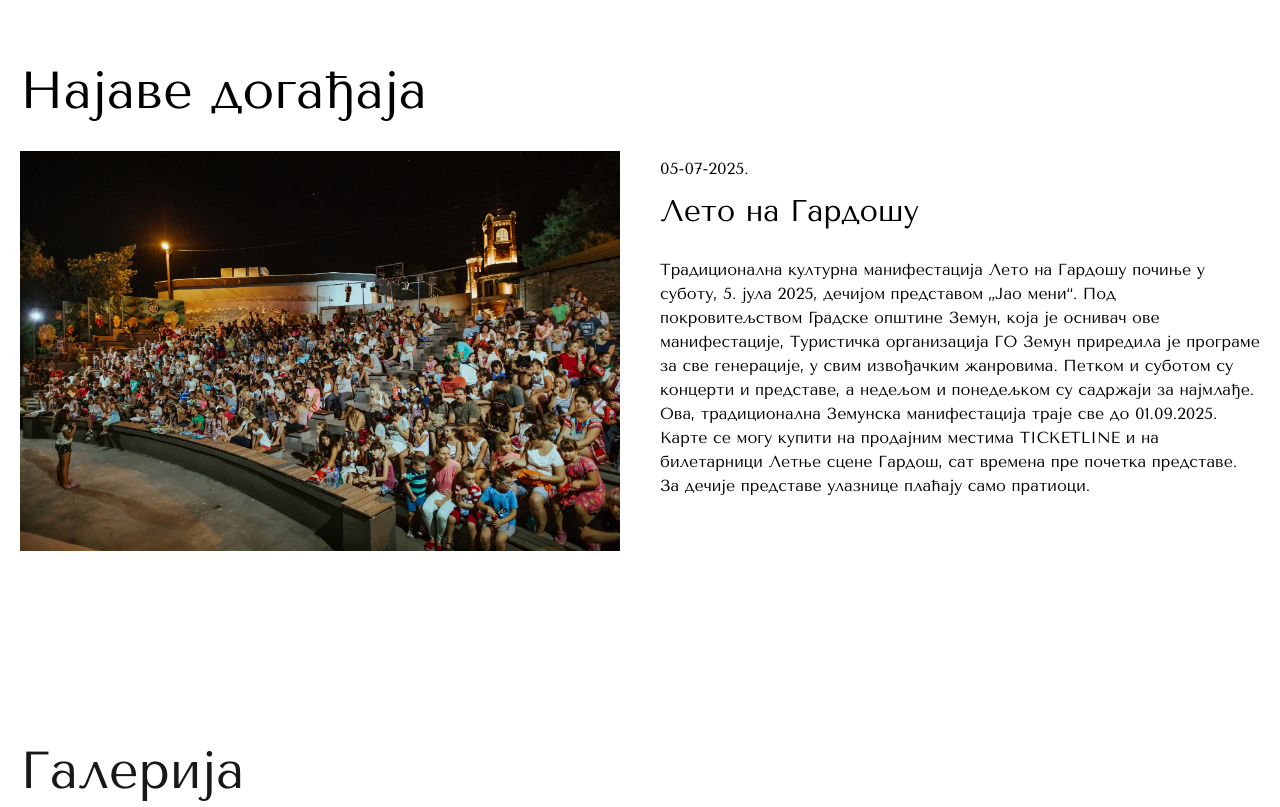
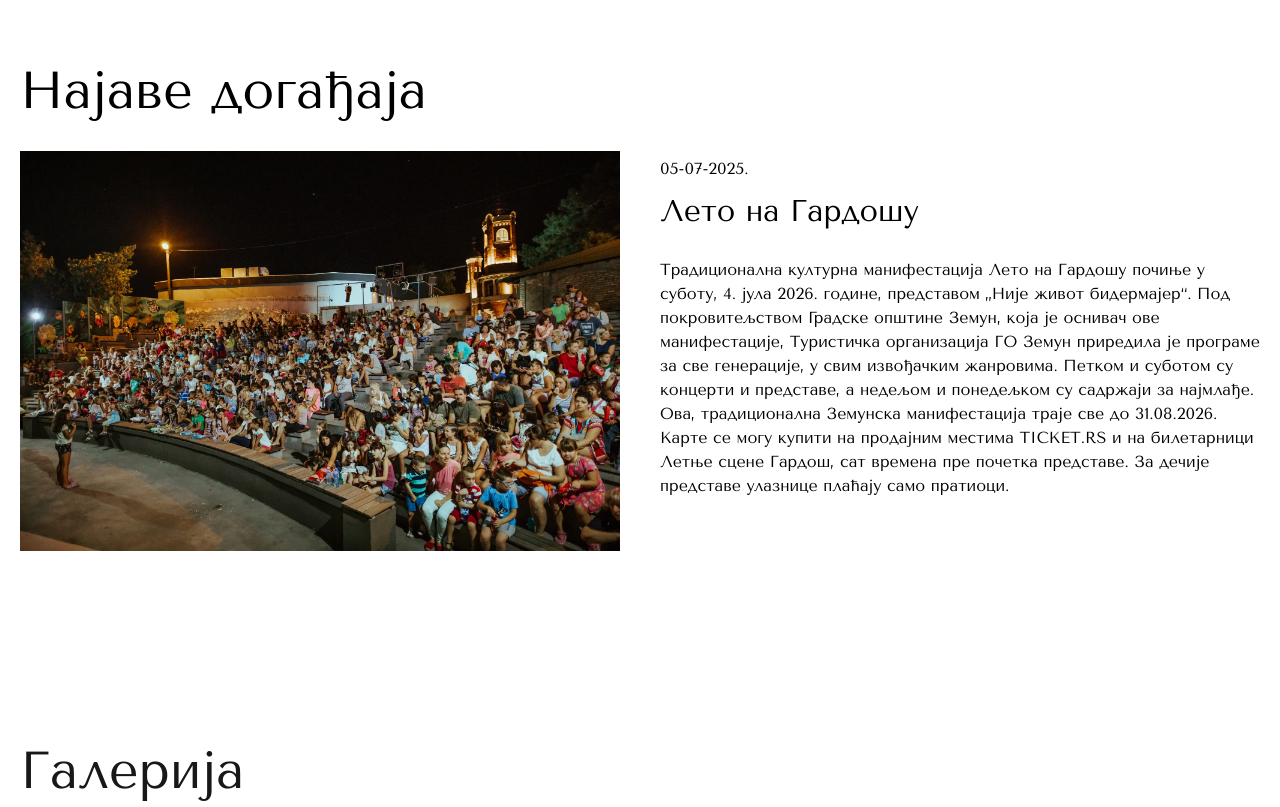
Before and after one commit to tkzzemun/zemuncenter, a Jekyll site: the page built from _pages/index.md, in a window 1280 px wide and 900 px high, scrolled down 1140 px, cut to the strip 0-807 px from the top of the window. Built offline with Jekyll 4.4.1, drawn with Linux system fonts in a browser that asks for light colours; some web fonts are replaced.

Commit message:
TinaCMS content update

```diff
--- a/_pages/index.md
+++ b/_pages/index.md
@@ -3,58 +3,25 @@ permalink: //
 event:
   - date: 29/10/23
     title: Wine fest
-    text: >-
-      Lorem ipsum dolor sit amet, consectetur adipiscing elit, sed do eiusmod
-      tempor incididunt ut labore et dolore magna aliqua. Ut enim ad minim
-      veniam, quis nostrud exercitation ullamco laboris nisi ut aliquip ex ea
-      commodo consequat. Duis aute irure dolor in reprehenderit in voluptate
-      velit esse cillum dolore eu fugiat nulla pariatur. Excepteur sint occaecat
-      cupidatat non proident, sunt in culpa qui officia deserunt mollit anim id
-      est laborum. Lorem ipsum dolor sit amet, consectetur adipiscing elit, sed
-      do eiusmod tempor incididunt ut labore et dolore magna aliqua. Ut enim ad
-      minim veniam, quis nostrud exercitation ullamco laboris nisi ut aliquip ex
-      ea commodo consequat.
+    text: 'Lorem ipsum dolor sit amet, consectetur adipiscing elit, sed do eiusmod tempor incididunt ut labore et dolore magna aliqua. Ut enim ad minim veniam, quis nostrud exercitation ullamco laboris nisi ut aliquip ex ea commodo consequat. Duis aute irure dolor in reprehenderit in voluptate velit esse cillum dolore eu fugiat nulla pariatur. Excepteur sint occaecat cupidatat non proident, sunt in culpa qui officia deserunt mollit anim id est laborum. Lorem ipsum dolor sit amet, consectetur adipiscing elit, sed do eiusmod tempor incididunt ut labore et dolore magna aliqua. Ut enim ad minim veniam, quis nostrud exercitation ullamco laboris nisi ut aliquip ex ea commodo consequat.'
     image: /img/9E1A5356.webp
   - date: 12/08/23
     title: Rock Opera
-    text: >-
-      Lorem ipsum dolor sit amet, consectetur adipiscing elit, sed do eiusmod
-      tempor incididunt ut labore et dolore magna aliqua. Ut enim ad minim
-      veniam, quis nostrud exercitation ullamco laboris nisi ut aliquip ex ea
-      commodo consequat. Duis aute irure dolor in reprehenderit in voluptate
-      velit esse cillum dolore eu fugiat nulla pariatur. Excepteur sint occaecat
-      cupidatat non proident, sunt in culpa qui officia deserunt mollit anim id
-      est laborum.
+    text: 'Lorem ipsum dolor sit amet, consectetur adipiscing elit, sed do eiusmod tempor incididunt ut labore et dolore magna aliqua. Ut enim ad minim veniam, quis nostrud exercitation ullamco laboris nisi ut aliquip ex ea commodo consequat. Duis aute irure dolor in reprehenderit in voluptate velit esse cillum dolore eu fugiat nulla pariatur. Excepteur sint occaecat cupidatat non proident, sunt in culpa qui officia deserunt mollit anim id est laborum.'
     image: /img/9E1A5230.webp
   - date: 11/09/23
     title: Pozorišna predstava
-    text: >-
-      Lorem ipsum dolor sit amet, consectetur adipiscing elit, sed do eiusmod
-      tempor incididunt ut labore et dolore magna aliqua. Ut enim ad minim
-      veniam, quis nostrud exercitation ullamco laboris nisi ut aliquip ex ea
-      commodo consequat. Duis aute irure dolor in reprehenderit in voluptate
-      velit esse cillum dolore eu fugiat nulla pariatur. Excepteur sint occaecat
-      cupidatat non proident, sunt in culpa qui officia deserunt mollit anim id
-      est laborum.
+    text: 'Lorem ipsum dolor sit amet, consectetur adipiscing elit, sed do eiusmod tempor incididunt ut labore et dolore magna aliqua. Ut enim ad minim veniam, quis nostrud exercitation ullamco laboris nisi ut aliquip ex ea commodo consequat. Duis aute irure dolor in reprehenderit in voluptate velit esse cillum dolore eu fugiat nulla pariatur. Excepteur sint occaecat cupidatat non proident, sunt in culpa qui officia deserunt mollit anim id est laborum.'
     image: /img/1C4A6970.webp
 layout: homepage
 title: О Земуну
-text: >
-  Као што је Харбург поред Хамбурга или Бадалона поред Барселоне, тако је и
-  Земун поред Београда. Рекли бисмо – град у граду!
+text: |
+  Као што је Харбург поред Хамбурга или Бадалона поред Барселоне, тако је и Земун поред Београда. Рекли бисмо – град у граду!
 events:
   - date: 05-07-2025.
     title: Лето на Гардошу
-    text: >
-      Традиционална културна манифестација Лето на Гардошу почиње у суботу, 5.
-      јула 2025, дечијом представом „Јао мени“. Под покровитељством Градске
-      општине Земун, која је оснивач ове манифестације, Туристичка организација
-      ГО Земун приредила је програме за све генерације, у свим извођачким
-      жанровима. Петком и суботом су концерти и представе, a недељом и
-      понедељком су садржаји за најмлађе. Oва, традиционална Земунска
-      манифестација траје све до 01.09.2025. Kaрте се могу купити нa продајним
-      местима TICKETLINE и на билетарници Летње сцене Гардош, сат времена пре
-      почетка представе. За дечије представе улазнице плаћају само пратиоци.
+    text: |2
+        Традиционална културна манифестација Лето на Гардошу почиње у суботу, 4. јула 2026. године, представом „Није живот бидермајер“. Под покровитељством Градске општине Земун, која је оснивач ове манифестације, Туристичка организација ГО Земун приредила је програме за све генерације, у свим извођачким жанровима. Петком и суботом су концерти и представе, a недељом и понедељком су садржаји за најмлађе. Oва, традиционална Земунска манифестација траје све до 31.08.2026. Kaрте се могу купити нa продајним местима TICKET.RS и на билетарници Летње сцене Гардош, сат времена пре почетка представе. За дечије представе улазнице плаћају само пратиоци.
     image: /img/9E1A5203.webp
 _template: homepage
 ---
```
